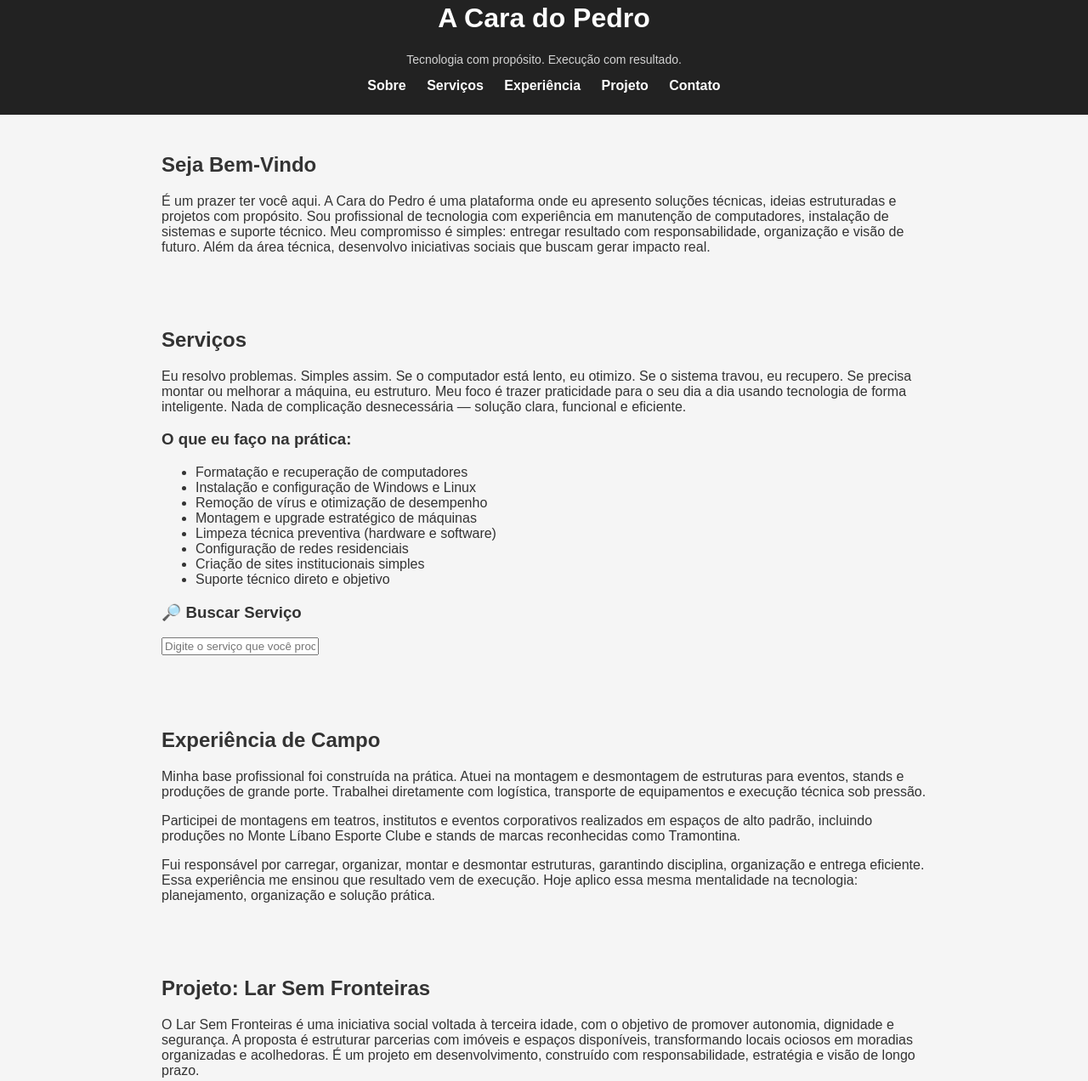
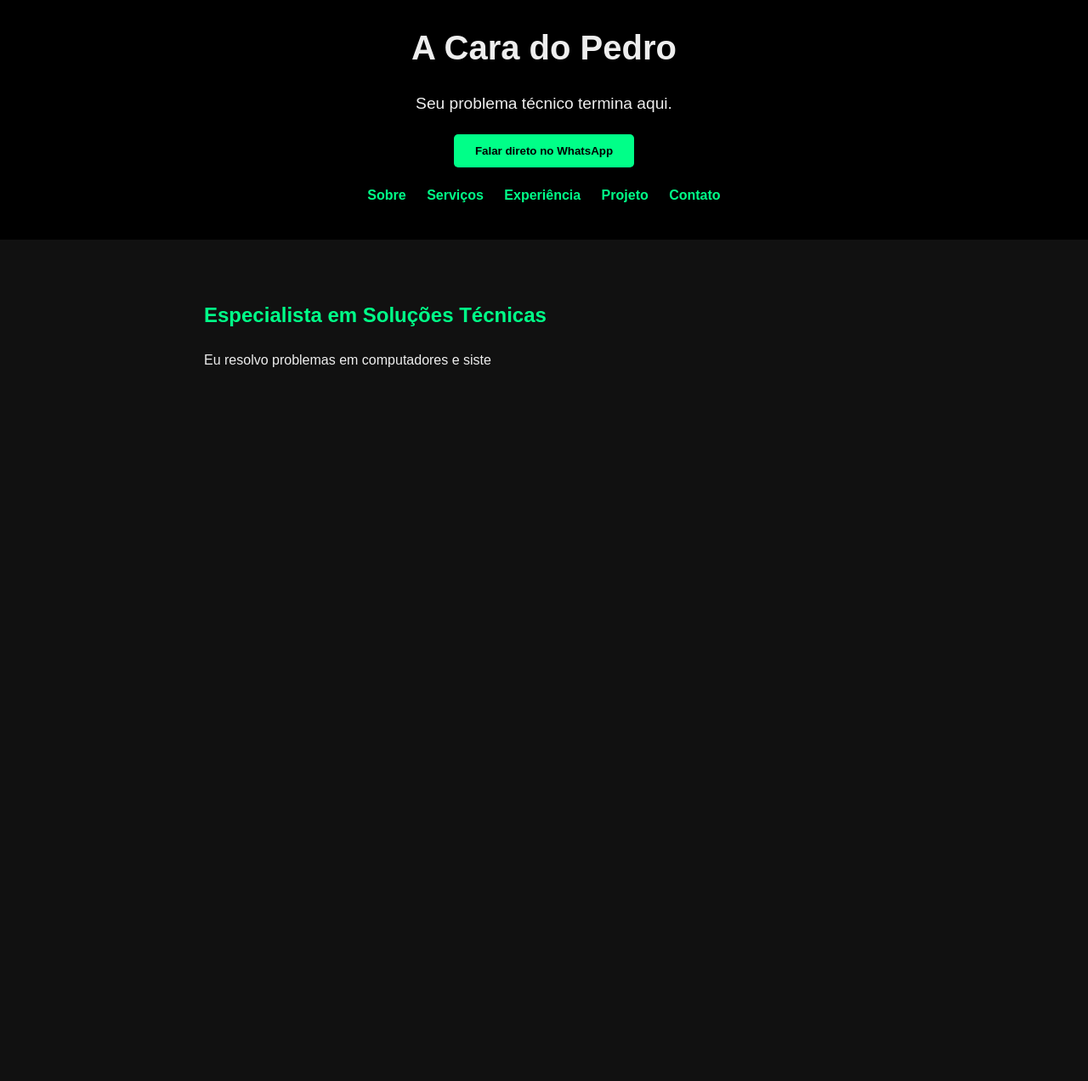
Before and after one commit to GhostSPZL13/a-cara-do-pedro, a plain HTML site: page index.html in a window 1280 px wide. Shown: the part 43-1315 px from the top of the page at 85% size. After the commit the page ends 800 px from the top, so only its background shows below. Drawn offline with Linux system fonts and the light colour scheme.

Commit message:
Update index.html

```diff
--- a/index.html
+++ b/index.html
@@ -3,18 +3,113 @@
 <head>
     <meta charset="UTF-8">
     <meta name="viewport" content="width=device-width, initial-scale=1.0">
-    <meta name="description" content="Pedro - Soluções técnicas em tecnologia e idealizador do projeto Lar Sem Fronteiras.">
-    <meta name="keywords" content="técnico em informática, manutenção de computador, Linux, Itaquaquecetuba, Lar Sem Fronteiras">
+    <meta name="description" content="Pedro - Especialista em soluções técnicas em tecnologia e idealizador do projeto Lar Sem Fronteiras.">
+    <meta name="keywords" content="técnico em informática, manutenção de computador, Linux, Itaquaquecetuba, suporte técnico">
     <meta name="author" content="Pedro">
-    <title>A Cara do Pedro | Tecnologia com Propósito</title>
-    <link rel="stylesheet" href="style.css">
+    <title>A Cara do Pedro | Especialista em Tecnologia</title>
+
+    <style>
+        body {
+            font-family: Arial, sans-serif;
+            margin: 0;
+            padding: 0;
+            background: #111;
+            color: #eee;
+            line-height: 1.6;
+        }
+
+        header {
+            background: #000;
+            padding: 40px 20px;
+            text-align: center;
+        }
+
+        header h1 {
+            font-size: 2.5rem;
+            margin-bottom: 10px;
+        }
+
+        header p {
+            font-size: 1.2rem;
+            margin-bottom: 20px;
+        }
+
+        button {
+            padding: 12px 25px;
+            border: none;
+            background: #00ff88;
+            color: #000;
+            font-weight: bold;
+            cursor: pointer;
+            border-radius: 5px;
+            transition: 0.3s;
+        }
+
+        button:hover {
+            background: #00cc6a;
+        }
+
+        nav {
+            margin-top: 20px;
+        }
+
+        nav a {
+            color: #00ff88;
+            margin: 0 10px;
+            text-decoration: none;
+            font-weight: bold;
+        }
+
+        section {
+            padding: 50px 20px;
+            max-width: 800px;
+            margin: auto;
+        }
+
+        h2 {
+            color: #00ff88;
+            margin-bottom: 20px;
+        }
+
+        ul {
+            padding-left: 20px;
+        }
+
+        footer {
+            text-align: center;
+            padding: 20px;
+            background: #000;
+            font-size: 0.9rem;
+        }
+
+        .busca-servico {
+            margin-top: 30px;
+        }
+
+        input {
+            padding: 10px;
+            width: 100%;
+            margin-top: 10px;
+            border-radius: 5px;
+            border: none;
+        }
+
+        #resultadoBusca {
+            margin-top: 10px;
+            font-weight: bold;
+        }
+    </style>
 </head>
 
 <body>
 
 <header>
     <h1>A Cara do Pedro</h1>
-    <p>Tecnologia com propósito. Execução com resultado.</p>
+    <p>Seu problema técnico termina aqui.</p>
+
+    <a href="https://wa.me/5511977487454" target="_blank">
+        <button>Falar direto no WhatsApp</button>
+    </a>
 
     <nav>
         <a href="#sobre">Sobre</a>
@@ -26,136 +121,6 @@
 </header>
 
 <section id="sobre">
-    <h2>Seja Bem-Vindo</h2>
+    <h2>Especialista em Soluções Técnicas</h2>
     <p>
-        É um prazer ter você aqui.
-
-        A Cara do Pedro é uma plataforma onde eu apresento soluções técnicas, ideias estruturadas e projetos com propósito.
-
-        Sou profissional de tecnologia com experiência em manutenção de computadores, instalação de sistemas e suporte técnico.
-        Meu compromisso é simples: entregar resultado com responsabilidade, organização e visão de futuro.
-
-        Além da área técnica, desenvolvo iniciativas sociais que buscam gerar impacto real.
-    </p>
-</section>
-
-<section id="servicos">
-    <h2>Serviços</h2>
-
-    <p>
-        Eu resolvo problemas. Simples assim.
-
-        Se o computador está lento, eu otimizo.
-        Se o sistema travou, eu recupero.
-        Se precisa montar ou melhorar a máquina, eu estruturo.
-
-        Meu foco é trazer praticidade para o seu dia a dia usando tecnologia de forma inteligente.
-        Nada de complicação desnecessária — solução clara, funcional e eficiente.
-    </p>
-
-    <h3>O que eu faço na prática:</h3>
-    <ul>
-        <li>Formatação e recuperação de computadores</li>
-        <li>Instalação e configuração de Windows e Linux</li>
-        <li>Remoção de vírus e otimização de desempenho</li>
-        <li>Montagem e upgrade estratégico de máquinas</li>
-        <li>Limpeza técnica preventiva (hardware e software)</li>
-        <li>Configuração de redes residenciais</li>
-        <li>Criação de sites institucionais simples</li>
-        <li>Suporte técnico direto e objetivo</li>
-    </ul>
-
-    <div class="busca-servico">
-        <h3>🔎 Buscar Serviço</h3>
-        <input type="text" id="searchInput" placeholder="Digite o serviço que você procura..." onkeyup="buscarServico()">
-        <p id="resultadoBusca"></p>
-    </div>
-</section>
-
-<section id="experiencia">
-    <h2>Experiência de Campo</h2>
-
-    <p>
-        Minha base profissional foi construída na prática.
-        Atuei na montagem e desmontagem de estruturas para eventos, stands e produções de grande porte.
-        Trabalhei diretamente com logística, transporte de equipamentos e execução técnica sob pressão.
-    </p>
-
-    <p>
-        Participei de montagens em teatros, institutos e eventos corporativos realizados em espaços de alto padrão,
-        incluindo produções no Monte Líbano Esporte Clube e stands de marcas reconhecidas como Tramontina.
-    </p>
-
-    <p>
-        Fui responsável por carregar, organizar, montar e desmontar estruturas, garantindo disciplina, organização e entrega eficiente.
-        Essa experiência me ensinou que resultado vem de execução.
-
-        Hoje aplico essa mesma mentalidade na tecnologia: planejamento, organização e solução prática.
-    </p>
-</section>
-
-<section id="projeto">
-    <h2>Projeto: Lar Sem Fronteiras</h2>
-    <p>
-        O Lar Sem Fronteiras é uma iniciativa social voltada à terceira idade, com o objetivo de promover autonomia, dignidade e segurança.
-
-        A proposta é estruturar parcerias com imóveis e espaços disponíveis, transformando locais ociosos em moradias organizadas e acolhedoras.
-
-        É um projeto em desenvolvimento, construído com responsabilidade, estratégia e visão de longo prazo.
-    </p>
-</section>
-
-<section id="contato">
-    <h2>Contato</h2>
-
-    <p>
-        📱 WhatsApp:
-        <a href="https://wa.me/5511977487454" target="_blank">Clique aqui</a><br>
-
-        📧 Email:
-        <a href="mailto:pedro.098259@gmail.com">pedro.098259@gmail.com</a><br>
-
-        📸 Instagram:
-        <a href="https://instagram.com/pedro.pedr00" target="_blank">@pedro.pedr00</a>
-    </p>
-</section>
-
-<footer>
-    <p>© 2026 A Cara do Pedro - Todos os direitos reservados.</p>
-</footer>
-
-<script>
-    const servicosDisponiveis = [
-        "formatacao",
-        "recuperacao",
-        "linux",
-        "windows",
-        "remocao de virus",
-        "upgrade",
-        "rede",
-        "internet",
-        "criacao de site",
-        "suporte tecnico"
-    ];
-
-    function buscarServico() {
-        const input = document.getElementById("searchInput").value.toLowerCase();
-        const resultado = document.getElementById("resultadoBusca");
-
-        if (input.length === 0) {
-            resultado.innerHTML = "";
-            return;
-        }
-
-        const encontrado = servicosDisponiveis.find(servico => input.includes(servico));
-
-        if (encontrado) {
-            resultado.innerHTML = "✅ Sim, eu ofereço esse serviço. Vamos conversar!";
-        } else {
-            resultado.innerHTML = "❌ Ainda não ofereço esse serviço, mas podemos conversar e avaliar a possibilidade.";
-        }
-    }
-</script>
-
-</body>
-</html>
+        Eu resolvo problemas em computadores e siste
```
